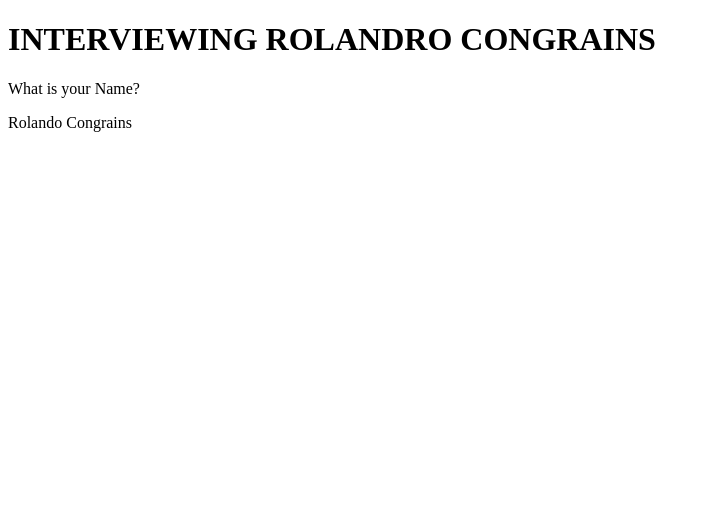
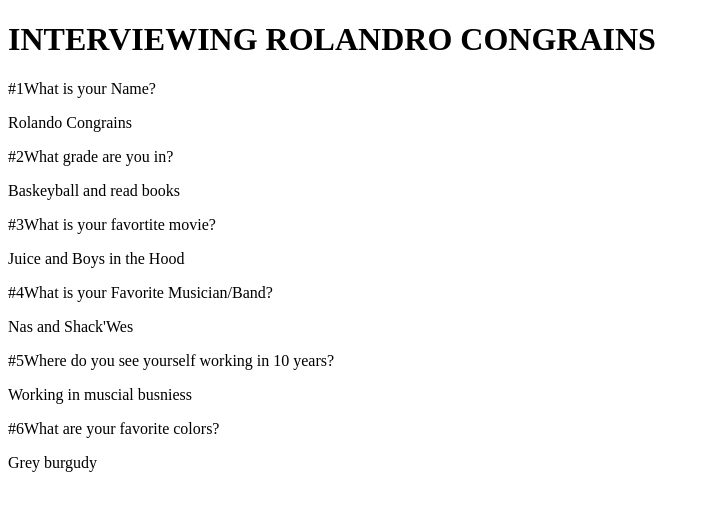
Before and after one commit to AlejandroEdits/Rolando-Congrains, a plain HTML site: page index.html in a window 1280 px wide. Shown: the whole page, without its empty margins (0-710 px from the left). Drawn offline with Linux system fonts and the light colour scheme.

Commit message:
Created using Popcode: https://popcode.org

```diff
--- a/index.html
+++ b/index.html
@@ -5,10 +5,18 @@
     </head>
     <body>
     <h1> INTERVIEWING ROLANDRO CONGRAINS </h1>
-    <p> What is your Name? </p>
+    <p> #1What is your Name? </p>
     <p> Rolando Congrains </p>
-
-
+    <p> #2What grade are you in? </p>
+    <p> Baskeyball and read books </p>
+    <p> #3What is your favortite movie? </p>
+    <p> Juice and Boys in the Hood </p>
+    <p> #4What is your Favorite Musician/Band? </p>
+    <p> Nas and Shack'Wes </p>
+    <p> #5Where do you see yourself working in 10 years?</p>
+    <p> Working in muscial busniess </p>
+    <p> #6What are your favorite colors? </p>
+    <p> Grey burgudy </p>
 
 
 
```
